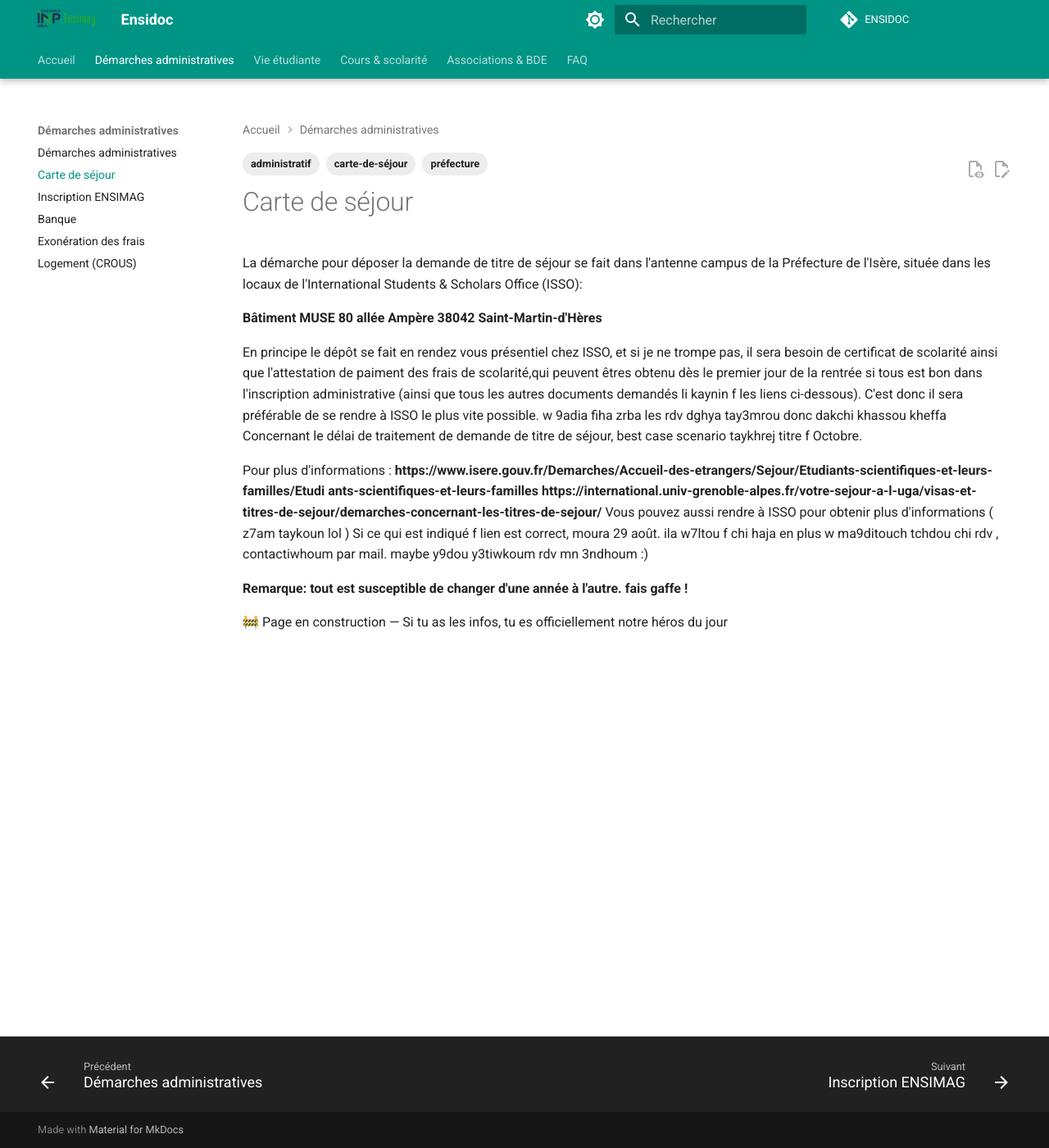
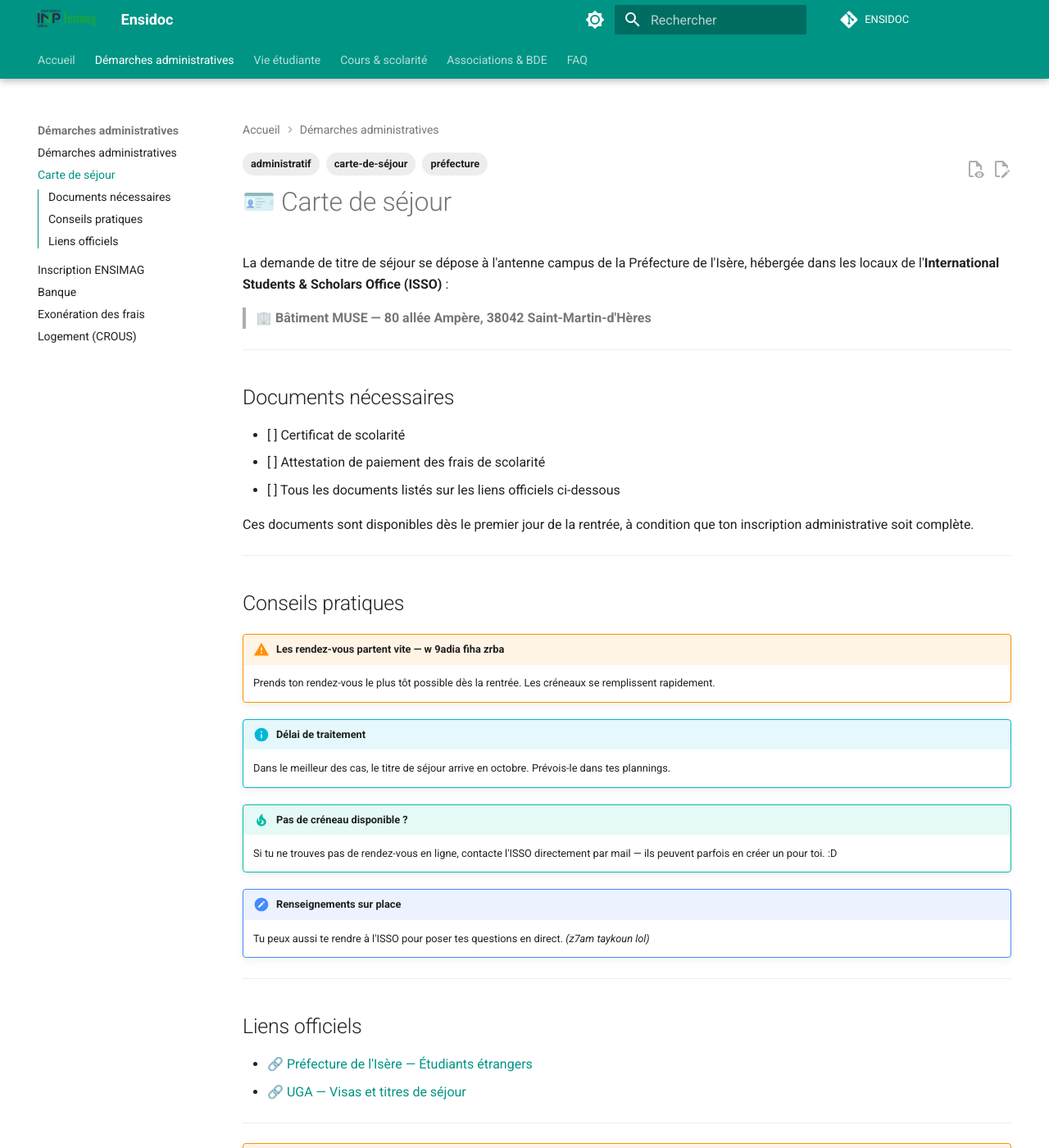
Before and after one commit to Dehbiy/ENSIDOC, an MkDocs documentation site: the page built from docs/administrative/carte-de-sejour.md, in a window 1280 px wide and 1400 px high. Shown: the whole window at 82% size. Built offline with MkDocs 1.6.1 and Material for MkDocs 9.7.7, drawn with Linux system fonts in a browser that asks for light colours; comment, search, counter and statistics services are not loaded; some of the changed text lies outside the part shown.

Commit message:
feat(Carte de séjour): Updated content
Updated the information regarding the carte de séjour application process, including necessary documents and practical advice for students. Added links to official resources and emphasized the importance of checking for updates annually.

```diff
--- a/docs/administrative/carte-de-sejour.md
+++ b/docs/administrative/carte-de-sejour.md
@@ -5,23 +5,53 @@ tags:
   - carte-de-séjour
   - préfecture
 ---
-La démarche pour déposer la demande de titre de séjour se fait dans l'antenne campus de la Préfecture de l'Isère, située dans les locaux de l'International Students & Scholars Office (ISSO):
 
-**Bâtiment MUSE
-80 allée Ampère
-38042 Saint-Martin-d'Hères**
+# 🪪 Carte de séjour
 
-En principe le dépôt se fait en rendez vous présentiel chez ISSO, et si je ne trompe pas, il sera besoin de certificat de scolarité ainsi que l'attestation de paiment des frais de scolarité,qui peuvent êtres obtenu dès le premier jour de la rentrée si tous est bon dans l'inscription administrative (ainsi que tous les autres documents demandés li kaynin f les liens ci-dessous). C'est donc il sera préférable de se rendre à ISSO le plus vite possible.
-w 9adia fiha zrba les rdv dghya tay3mrou donc dakchi khassou kheffa
-Concernant le délai de traitement de demande de titre de séjour, best case scenario taykhrej titre f Octobre.
+La demande de titre de séjour se dépose à l'antenne campus de la Préfecture de l'Isère, hébergée dans les locaux de l'**International Students & Scholars Office (ISSO)** :
 
-Pour plus d'informations : **https://www.isere.gouv.fr/Demarches/Accueil-des-etrangers/Sejour/Etudiants-scientifiques-et-leurs-familles/Etudi
-ants-scientifiques-et-leurs-familles**
-**https://international.univ-grenoble-alpes.fr/votre-sejour-a-l-uga/visas-et-titres-de-sejour/demarches-concernant-les-titres-de-sejour/**
-Vous pouvez aussi rendre à ISSO pour obtenir plus d'informations ( z7am taykoun lol )
-Si ce qui est indiqué f lien est correct, moura 29 août.
-ila w7ltou f chi haja en plus w ma9ditouch tchdou chi rdv , contactiwhoum par mail. maybe y9dou y3tiwkoum rdv mn 3ndhoum :)
+> 🏢 **Bâtiment MUSE — 80 allée Ampère, 38042 Saint-Martin-d'Hères**
 
-**Remarque: tout est susceptible de changer d'une année à l'autre. fais gaffe !**
+---
 
-🚧 Page en construction — Si tu as les infos, tu es officiellement notre héros du jour
+## Documents nécessaires
+
+- [ ] Certificat de scolarité
+- [ ] Attestation de paiement des frais de scolarité
+- [ ] Tous les documents listés sur les liens officiels ci-dessous
+
+Ces documents sont disponibles dès le premier jour de la rentrée, à condition que ton inscription administrative soit complète.
+
+---
+
+## Conseils pratiques
+
+!!! warning "Les rendez-vous partent vite — w 9adia fiha zrba"
+    Prends ton rendez-vous le plus tôt possible dès la rentrée. Les créneaux se remplissent rapidement.
+
+!!! info "Délai de traitement"
+    Dans le meilleur des cas, le titre de séjour arrive en octobre. Prévois-le dans tes plannings.
+
+!!! tip "Pas de créneau disponible ?"
+    Si tu ne trouves pas de rendez-vous en ligne, contacte l'ISSO directement par mail —
+    ils peuvent parfois en créer un pour toi. :D
+
+!!! note "Renseignements sur place"
+    Tu peux aussi te rendre à l'ISSO pour poser tes questions en direct.
+    *(z7am taykoun lol)*
+
+---
+
+## Liens officiels
+
+- 🔗 [Préfecture de l'Isère — Étudiants étrangers](https://www.isere.gouv.fr/Demarches/Accueil-des-etrangers/Sejour/Etudiants-scientifiques-et-leurs-familles/Etudiants-scientifiques-et-leurs-familles)
+- 🔗 [UGA — Visas et titres de séjour](https://international.univ-grenoble-alpes.fr/votre-sejour-a-l-uga/visas-et-titres-de-sejour/demarches-concernant-les-titres-de-sejour/)
+
+---
+
+!!! warning "fais gaffe !"
+    Les procédures peuvent changer d'une année à l'autre. Vérifie toujours les liens officiels avant de te déplacer.
+
+---
+
+*Page maintenue par la communauté — [Propose une correction](https://github.com/dehbiy/ENSIDOC/edit/main/docs/administrative/carte-de-sejour.md)*
```
